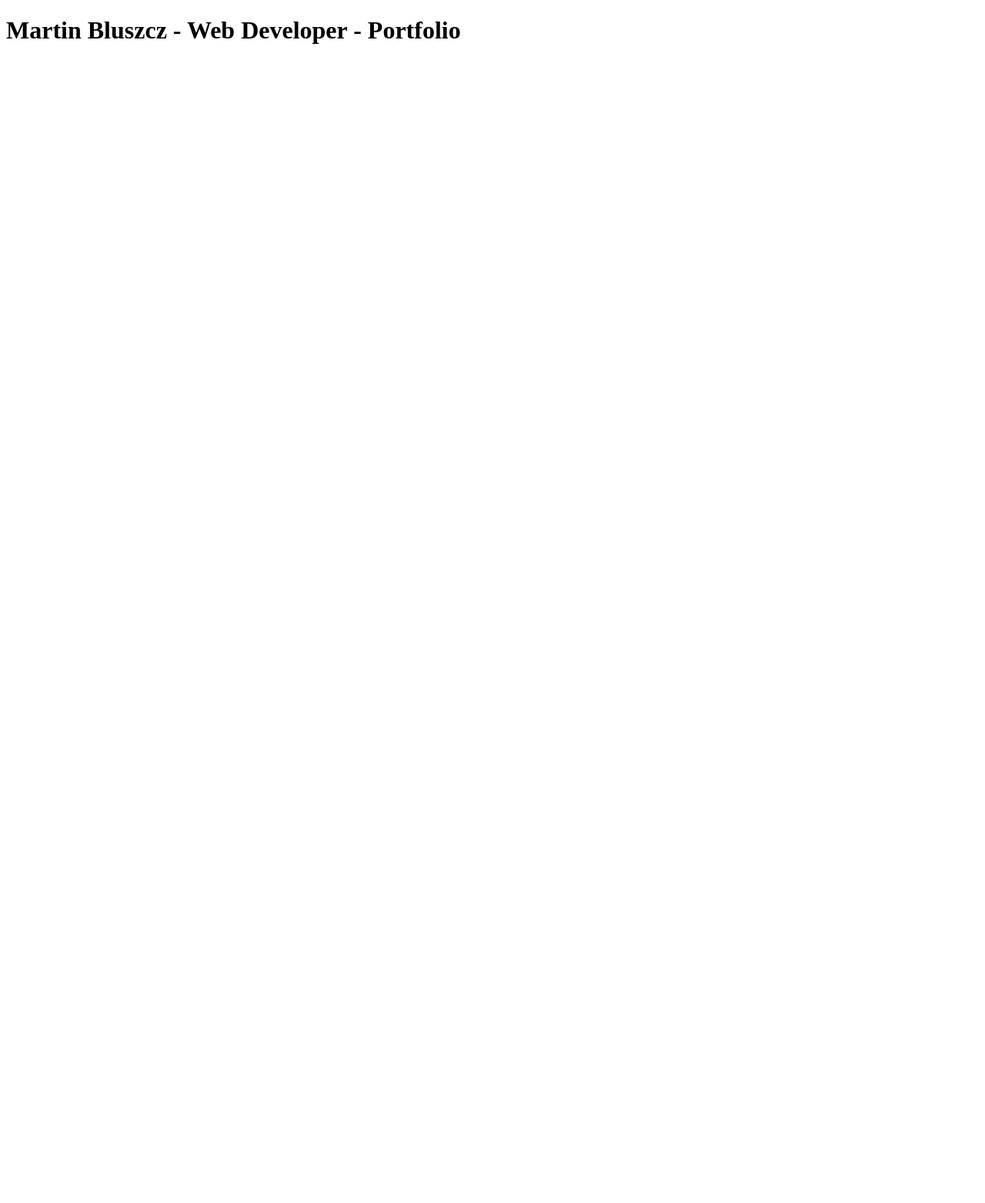
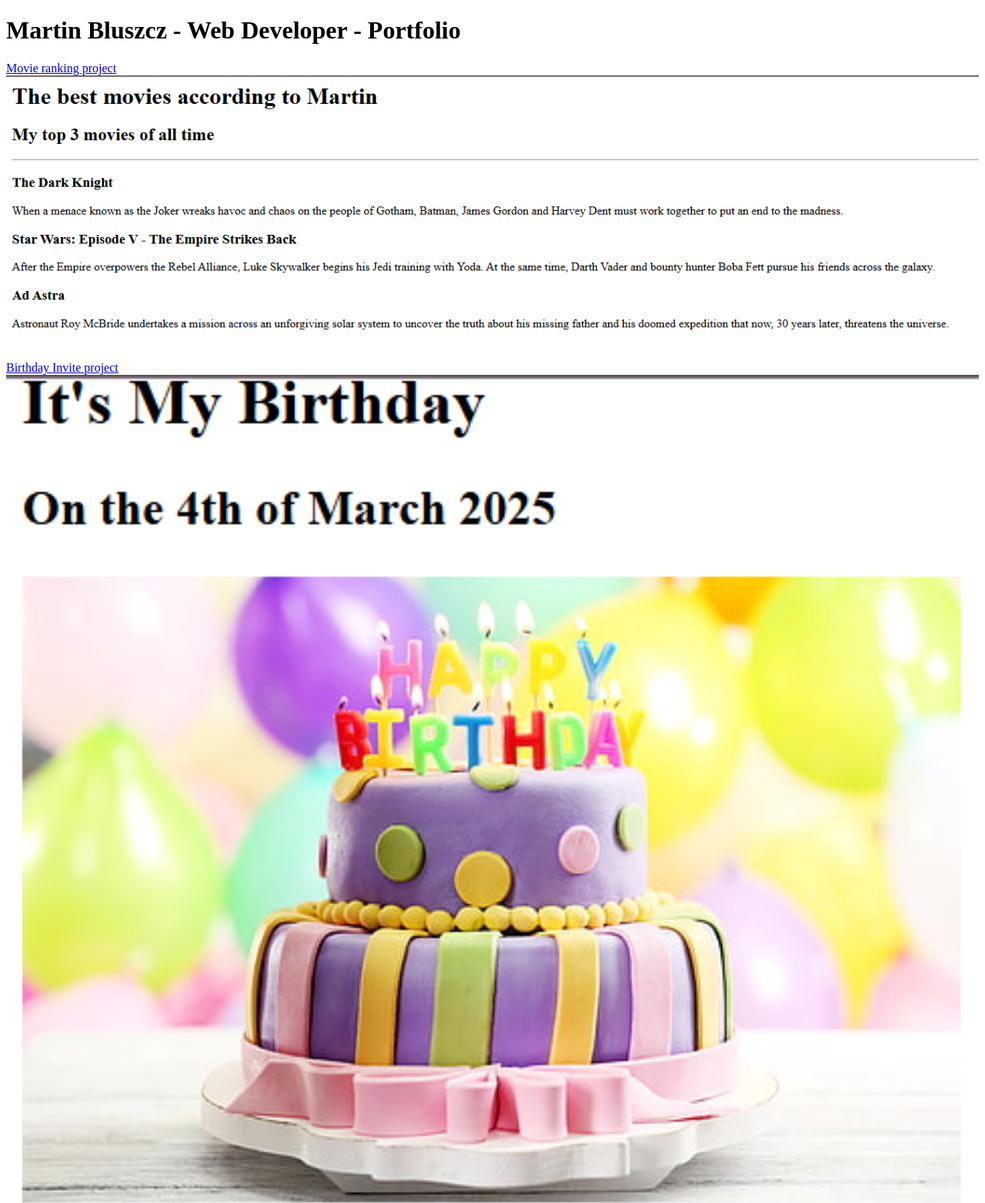
Before and after one commit to martinBluszcz04/html_portfolio, a plain HTML site: page index.html in a window 1280 px wide. Shown: the top 1563 px of the page at 77% size. Before the commit the page ends 800 px from the top, so only its background shows below. Drawn offline with Linux system fonts and the light colour scheme.

Commit message:
Update index.html

```diff
--- a/index.html
+++ b/index.html
@@ -8,7 +8,14 @@
  </head>
  <body>
     <h1>Martin Bluszcz - Web Developer - Portfolio</h1>
- </body>
+    <a href="./public/movie-ranking.html">Movie ranking project</a>
+    <img src="./assets/images/img2.png" alt="movie ranking project" width="100%">
+    <a href="./public/birthday-invite.html">Birthday Invite project</a>
+    <img src="./assets/images/img1.png" alt="movie ranking project" width="100%">
+
+    <a href="./public/contact.html">Contact</a>
+    <a href="./public/about.html">About</a>
+</body>
  </html>
 
 
```
